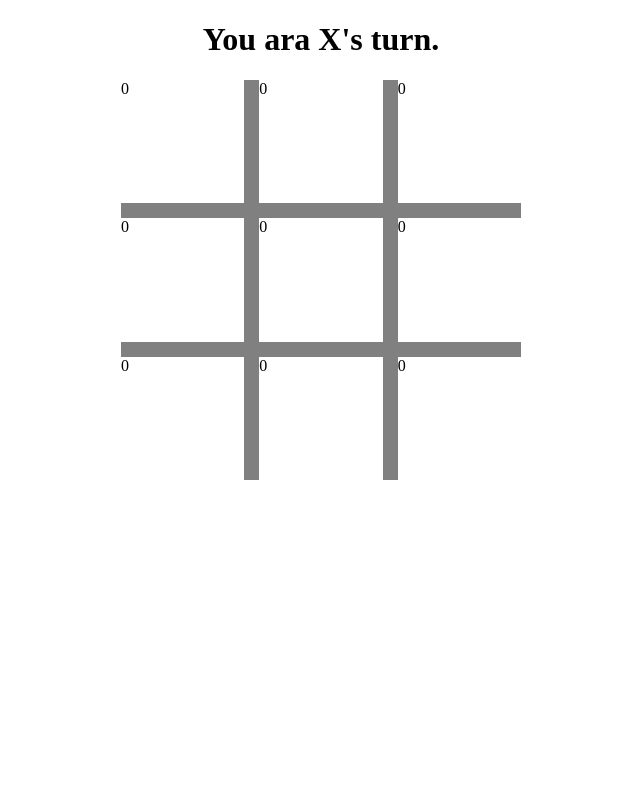
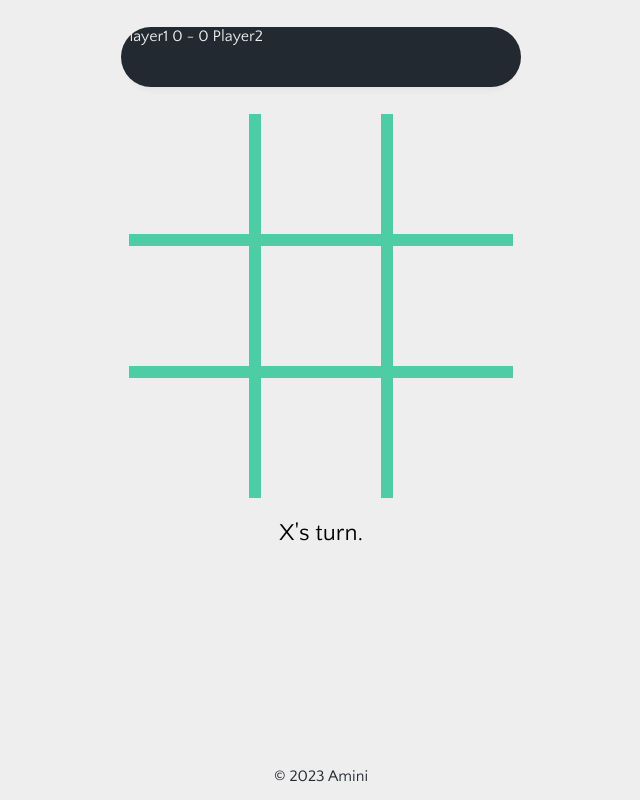
Before and after one commit to AEmin321/tic-tac-toe, a plain HTML site: page index.html in a window 1280 px wide. Shown: the whole page, without its empty margins (319-959 px from the left). Drawn offline with Linux system fonts and the light colour scheme.

Commit message:
Added the board style and fixed some issue with board array

```diff
--- a/index.html
+++ b/index.html
@@ -9,10 +9,15 @@
 </head>
 <body>
     <div class="container">
-        <h1 class="active-player"></h1>
-        <div class="board">
+        <div class="buttons-overlay">
+            <div class="score-screen">Player1<span class="player1-score"> 0</span> - <span class="player2-score">0 </span>Player2</div>
+            <div class="restart-btn"></div>
         </div>
+        <div class="winner-overlay"></div>
+        <div class="board"></div>
+        <div class="active-player"></div>
     </div>
+    <footer>© 2023 Amini</footer>
     <script src="./script.js"></script>
 </body>
 </html>
--- a/script.js
+++ b/script.js
@@ -4,11 +4,9 @@ function Gameboard () {
 
   for (let i=0;i<cells;i++) {
     gameboard.push(0);
-
   }
 
   const getBoard=()=>gameboard;
-
   const dropToken= (cell,player)=> {
     if (gameboard[cell]!==0) {
       return ;
@@ -20,33 +18,28 @@ function Gameboard () {
     const printWithValues=gameboard.map((cell)=>cell);
     console.log(printWithValues);
   }
-
   return {dropToken,printBoard,getBoard};
 }
+
 
 function gameManager () {
   const players=[
     {
-      name:'You ara X',
+      name:'Player1',
       token:'X'
     },
     {
-      name:'You are O',
+      name:'Player2',
       token:'O'
     }
   ];
-
   const board=Gameboard();
-
   let activePlayer=players[0];
 
   const switchActivePlayer=()=>{
     activePlayer=activePlayer===players[0] ? players[1] : players[0];
   }
-
   const getActivePlayer=()=>activePlayer;
-
-
   const checkWin=(board,player)=>{
     const winningCombos = [
       [0, 1, 2], [3, 4, 5], [6, 7, 8], // rows
@@ -61,35 +54,43 @@ function gameManager () {
          return true; // combination found
        }
      }
+     return false; // no combination found
+  }
 
-     return false; // no combination found
+  const isFull=(board)=>{
+    if (board.includes(0)){
+      return false;
+    }
+    return true;
   }
 
   const playRound=(cell)=>{
     board.dropToken(cell,activePlayer.token);
     switchActivePlayer();
-    console.log(checkWin(board.getBoard(),activePlayer.token));
+    if (isFull(board.getBoard())){
+      console.log (checkWin(board.getBoard(),activePlayer.token));
+    }
   }
 
   const printNewRound=()=>{
     board.printBoard();
     console.log (`${getActivePlayer().name}`);
   };
-
-
   return {getActivePlayer,playRound,switchActivePlayer,getBoard:board.getBoard};
 }
 
+
 function screenManager () {
   const game=gameManager();
-
   const switchPlayerDiv=document.querySelector('.active-player');
   const boardDiv=document.querySelector('.board');
-  let activePlayer=game.getActivePlayer().name;
+
 
   const updateGame=()=>{
+    const activePlayer=game.getActivePlayer();
     boardDiv.textContent='';
-    switchPlayerDiv.textContent=`${activePlayer}'s turn.`;
+    console.log (activePlayer);
+    switchPlayerDiv.textContent=`${activePlayer.token}'s turn.`;
     const board=game.getBoard();
 
     board.forEach((cell,indexc) => {
@@ -97,20 +98,19 @@ function screenManager () {
       cellDiv.dataset.cell=indexc;
       cellDiv.classList.add('cell');
       cellDiv.textContent=cell;
+      if (cell===0){
+        cellDiv.textContent='';
+      }
       boardDiv.appendChild(cellDiv);
     });
   }
 
   boardDiv.addEventListener('click',(e)=>{
     const selectedCell=e.target.dataset.cell;
-
     game.playRound(selectedCell);
     console.log (selectedCell+" and thats it");
-
     updateGame();
   })
-
   updateGame();
 }
-
 const game=screenManager();
--- a/styles.css
+++ b/styles.css
@@ -1,28 +1,72 @@
+@import url('https://fonts.googleapis.com/css2?family=Quattrocento+Sans:wght@400;700&display=swap');
+@import url('https://fonts.googleapis.com/css2?family=Fredoka+One&display=swap');
+
 body {
+    font-family: 'Quattrocento Sans', sans-serif;
+    background-color: #EEEEEE;
     box-sizing: border-box;
+    height: 100vh;
     padding: 0;
     margin: 0;
-    height: 100vh;
+    display: flex;
+    flex-direction: column;
+}
+
+footer {
+    color: #232931;
+    padding: 15px 0;
+    text-align: center;
 }
 
 .container {
     display: flex;
     flex-direction: column;
-    justify-content: center;
     align-items: center;
+    flex: 1;
 }
 
+/* Game board styles */
 .board {
-    width: 400px;
-    height: 400px;
-    background-color: gray;
+    background-color: #4ECCA3;
     display: grid;
     grid-template-columns: repeat(3,1fr);
     grid-template-rows: repeat(3,1fr);
-    gap: 15px;
+    gap: 12px;
 }
 
 .cell {
-    background-color: white;
+    font-family: 'Fredoka One', cursive;
+    background-color: #EEEEEE;
+    display: flex;
+    align-items: center;
+    justify-content: center;
+    color: #232931;
+    height: 120px;
+    width: 120px;
+    font-size: 5rem;
     cursor: pointer;
 }
+
+.active-player {
+    font-size: 1.5rem;
+    padding: 22px 0;
+    font-weight: 500;
+}
+
+
+/* Start overlay styles */
+.start-overlay {
+    position: absolute;
+}
+
+
+/* Buttons overlay styles */
+.buttons-overlay {
+    background-color: #232931;
+    color: #EEEEEE;
+    width: 400px;
+    height: 60px;
+    margin: 27px 0;
+    border-radius: 66px;
+    box-shadow: rgba(33, 35, 38, 0.1) 0px 10px 10px -10px;
+}
```
